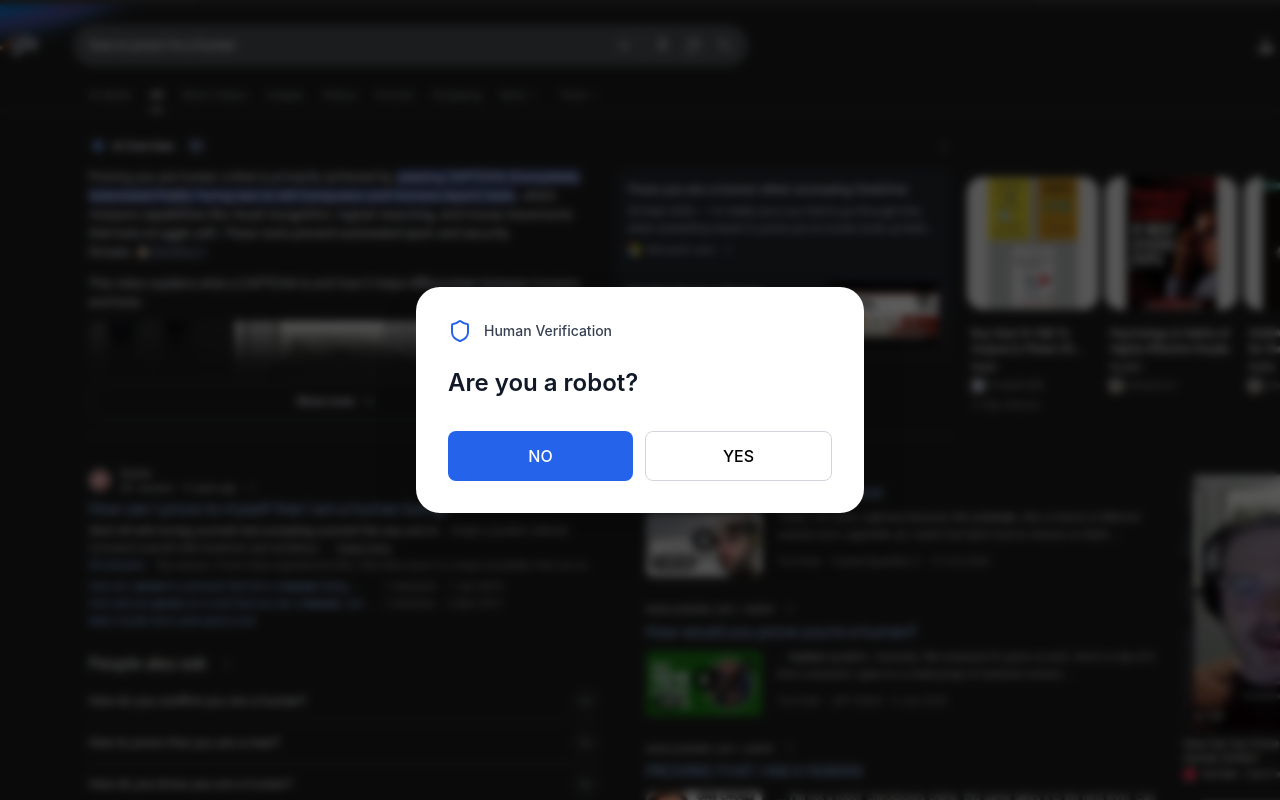
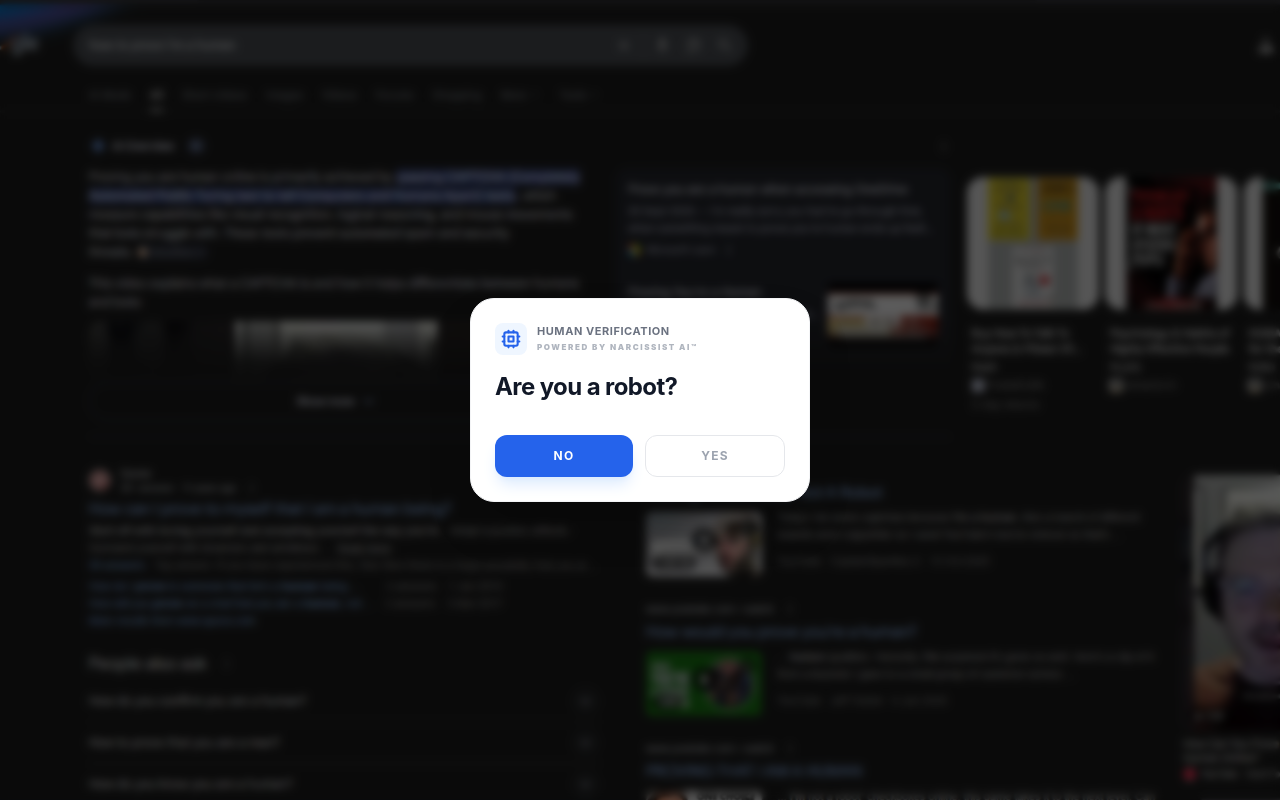
Before and after one commit to Alpha-Legents/narcissistic-captcha, a React (Vite) app: page / in a window 1280 px wide. Built offline with nearby package versions, Linux system fonts and the light colour scheme.

Commit message:
Nope..still have to modify..ughh

```diff
--- a/package.json
+++ b/package.json
@@ -21,7 +21,6 @@
   "devDependencies": {
     "@types/react": "^18.2.55",
     "@types/react-dom": "^18.2.19",
-    "@vercel/node": "^5.6.2",
     "@vitejs/plugin-react": "^4.2.1",
     "autoprefixer": "^10.4.17",
     "gh-pages": "^6.3.0",
--- a/src/App.jsx
+++ b/src/App.jsx
@@ -55,16 +55,36 @@ function App() {
 
         {/* HONEYPOT STAGE */}
 {stage === 'honeypot' && (
-          <motion.div key="honeypot" className="bg-white rounded-3xl shadow-2xl overflow-hidden w-full max-w-md">
-            <div className="p-8">
-              <div className="flex items-center gap-3 mb-6">
-                <Shield className="w-6 h-6 text-blue-600" />
-                <h2 className="text-sm font-medium text-gray-700">Human Verification</h2>
+  <motion.div key="honeypot" className="bg-white rounded-[24px] shadow-2xl overflow-hidden w-full max-w-[340px] border border-gray-100">
+    <div className="p-6"> {/* Reduced padding for less whitespace */}
+      <div className="flex items-center gap-2.5 mb-4">
+        <div className="bg-blue-50 p-1.5 rounded-lg">
+          {/* Minimalist Logic/Chip Icon */}
+          <Cpu className="w-5 h-5 text-blue-600 stroke-[2.5]" />
         </div>
-              <h1 className="text-2xl font-semibold text-gray-900 mb-8">Are you a robot?</h1>
+        <div className="flex flex-col">
+          <h2 className="text-gray-500 font-bold text-[11px] uppercase tracking-wider leading-none mb-1">Human Verification</h2>
+          <p className="text-[8px] text-gray-400 uppercase tracking-[0.2em] font-black opacity-80">
+            Powered by Narcissist AI™
+          </p>
+        </div>
+      </div>
+
+      <h1 className="text-2xl font-bold text-gray-900 mb-8 tracking-tight">Are you a robot?</h1>
+
       <div className="flex gap-3">
-                <button onClick={() => setStage('expanded')} className="flex-1 bg-blue-600 text-white font-medium py-3 rounded-lg hover:bg-blue-700 transition-colors">NO</button>
-                <button onClick={() => setStage('surrender')} className="flex-1 bg-white text-black font-medium py-3 rounded-lg border border-gray-300 hover:bg-gray-50 transition-colors">YES</button>
+        <button
+          onClick={() => setStage('expanded')}
+          className="flex-1 bg-blue-600 text-white font-bold py-3 rounded-xl hover:bg-blue-700 transition-all shadow-lg shadow-blue-100 active:scale-95 text-xs uppercase tracking-widest"
+        >
+          NO
+        </button>
+        <button
+          onClick={() => setStage('surrender')}
+          className="flex-1 bg-white text-gray-400 font-bold py-3 rounded-xl border border-gray-200 hover:bg-gray-50 transition-all active:scale-95 text-xs uppercase tracking-widest"
+        >
+          YES
+        </button>
       </div>
     </div>
   </motion.div>
```
Lines whose indentation alone changed are shown as unchanged.
